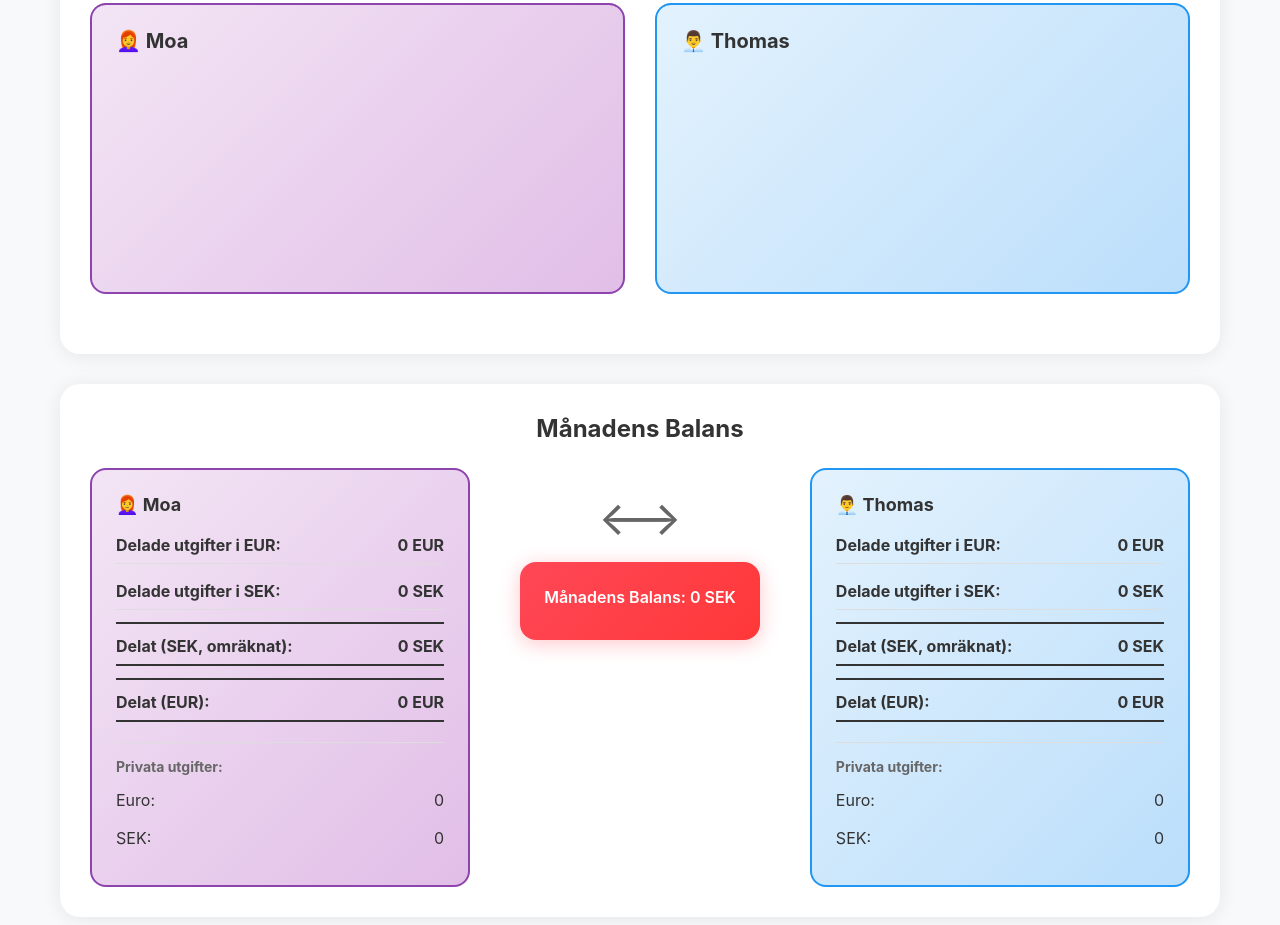
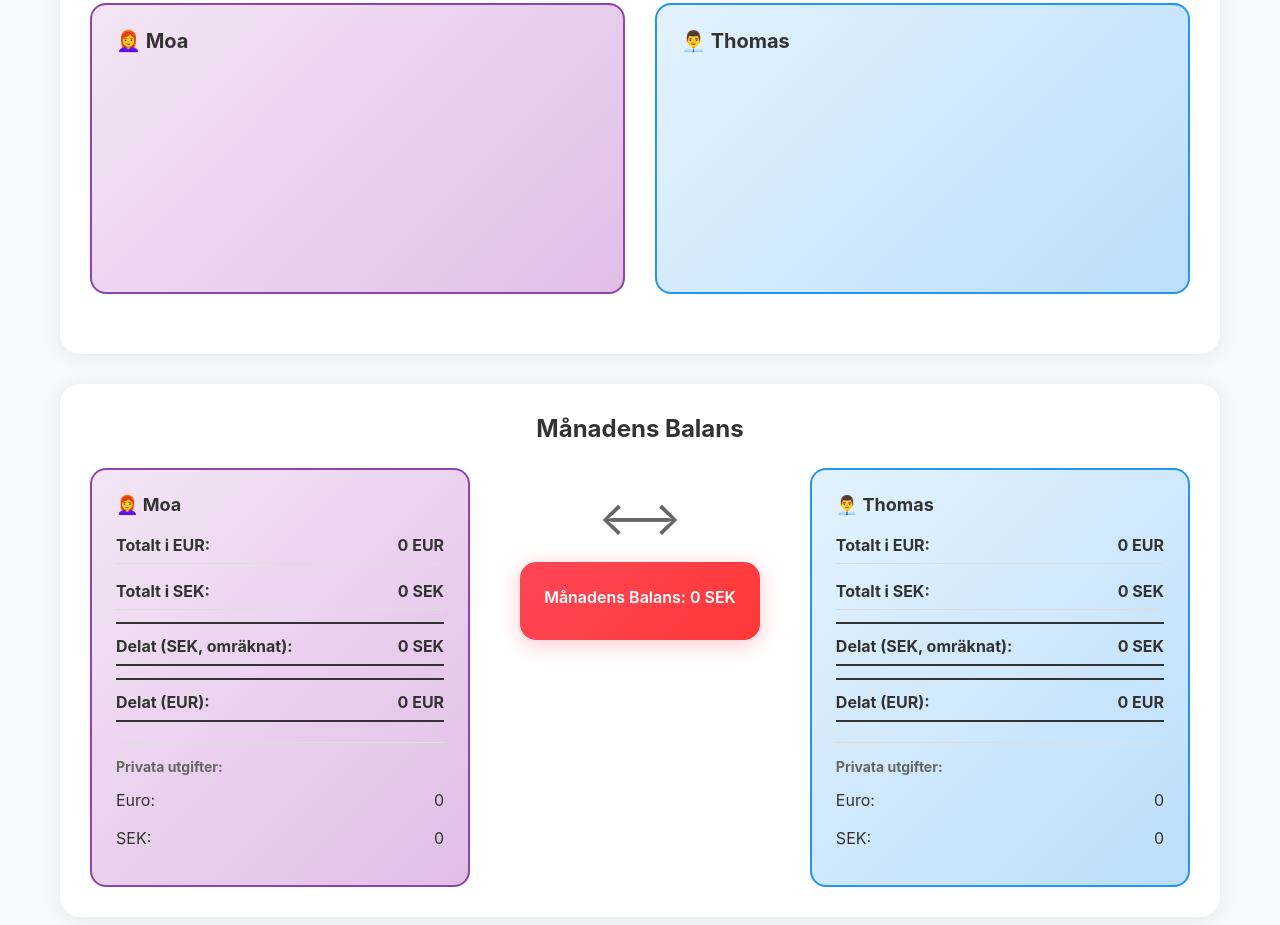
Before and after one commit to 2mmas/balansrakning, a plain HTML site: page index.html in a window 1280 px wide. Shown: the part 502-1427 px from the top of the page. Drawn offline with Linux system fonts and the light colour scheme; no server answers.

Commit message:
Update index.html
Uppdatering delat

```diff
--- a/index.html
+++ b/index.html
@@ -175,8 +175,8 @@
             <div class="summary-layout">
                 <div class="person-totals moa">
                     <h3>👩‍🦰 Moa</h3>
-                    <div class="totals-line shared"><span><strong>Delade utgifter i EUR:</strong></span><span><strong id="moaTotalEUR">0 EUR</strong></span></div>
-                    <div class="totals-line shared"><span><strong>Delade utgifter i SEK:</strong></span><span><strong id="moaTotalSEKShared">0 SEK</strong></span></div>
+                    <div class="totals-line shared"><span><strong>Totalt i EUR:</strong></span><span><strong id="moaTotalEUR">0 EUR</strong></span></div>
+                    <div class="totals-line shared"><span><strong>Totalt i SEK:</strong></span><span><strong id="moaTotalSEKShared">0 SEK</strong></span></div>
                     <div class="totals-line total"><span><strong>Delat (SEK, omräknat):</strong></span><span><strong id="moaTotalSEK">0 SEK</strong></span></div>
                     <div class="totals-line total"><span><strong>Delat (EUR):</strong></span><span><strong id="moaTotalEURTotal">0 EUR</strong></span></div>
                     <div style="margin-top:20px; padding-top:15px; border-top:1px solid #ddd;">
@@ -193,8 +193,8 @@
 
                 <div class="person-totals thomas">
                     <h3>👨‍💼 Thomas</h3>
-                    <div class="totals-line shared"><span><strong>Delade utgifter i EUR:</strong></span><span><strong id="thomasTotalEUR">0 EUR</strong></span></div>
-                    <div class="totals-line shared"><span><strong>Delade utgifter i SEK:</strong></span><span><strong id="thomasTotalSEKShared">0 SEK</strong></span></div>
+                    <div class="totals-line shared"><span><strong>Totalt i EUR:</strong></span><span><strong id="thomasTotalEUR">0 EUR</strong></span></div>
+                    <div class="totals-line shared"><span><strong>Totalt i SEK:</strong></span><span><strong id="thomasTotalSEKShared">0 SEK</strong></span></div>
                     <div class="totals-line total"><span><strong>Delat (SEK, omräknat):</strong></span><span><strong id="thomasTotalSEK">0 SEK</strong></span></div>
                     <div class="totals-line total"><span><strong>Delat (EUR):</strong></span><span><strong id="thomasTotalEURTotal">0 EUR</strong></span></div>
                     <div style="margin-top:20px; padding-top:15px; border-top:1px solid #ddd;">
```
